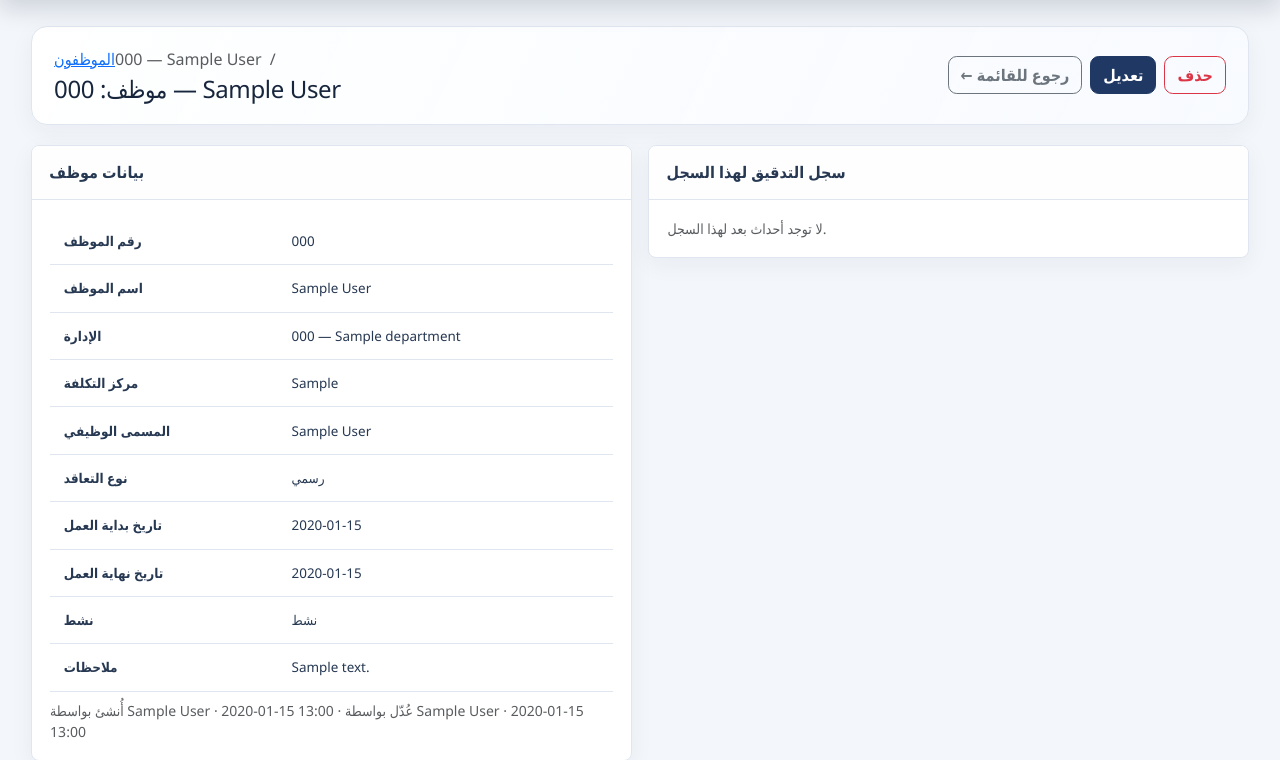
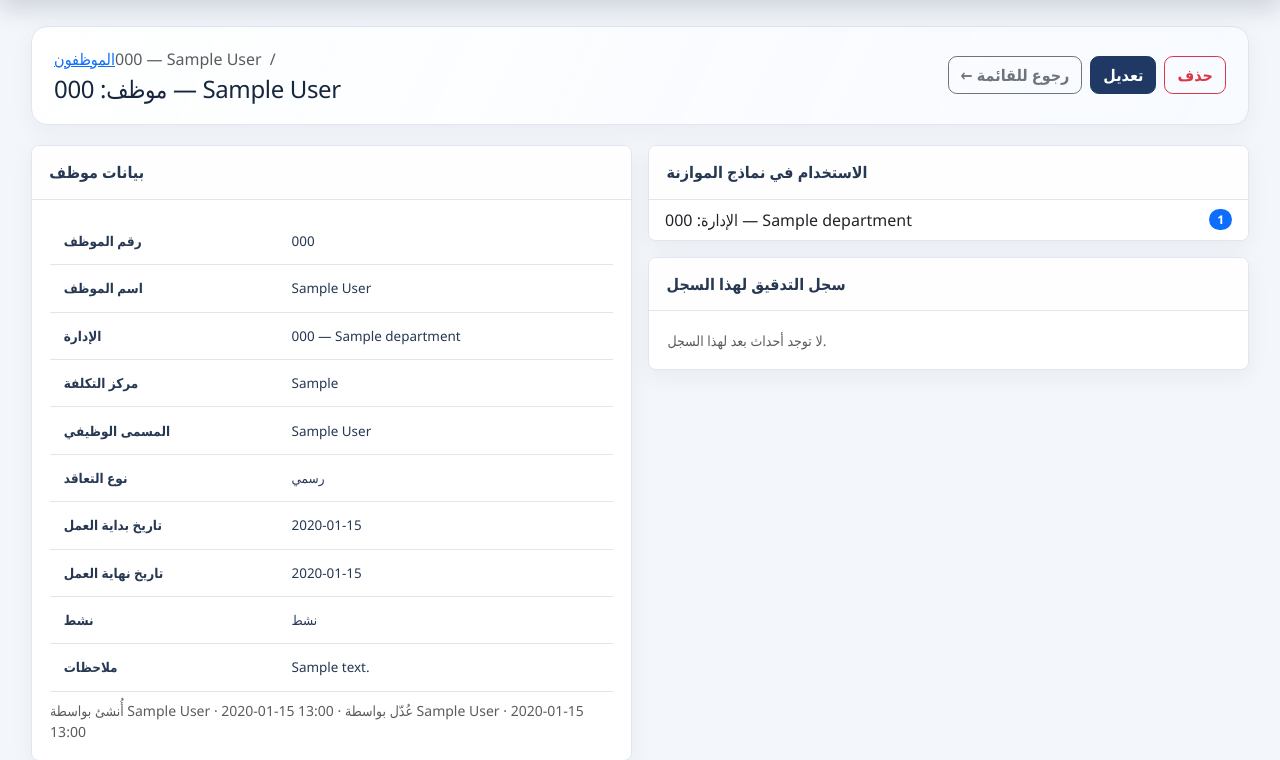
Before and after one commit to Abdulhame709/Budget-Expenditure-Control-Audit-Analytics-Dashboard, a Django app: page /reference/employees/1/ in a window 1280 px wide. Shown: the part 104-864 px from the top of the page. Run offline with Django 5.2, Linux system fonts and the light colour scheme; a user stored in the database is signed in; tables that the repository leaves empty hold one stand-in row (values such as "Sample post"); data that the repository does not hold is empty; some libraries are stand-ins or nearby versions.

Commit message:
Link budget sections to reference modules

```diff
--- a/system/apps/budget/forms.py
+++ b/system/apps/budget/forms.py
@@ -55,19 +55,38 @@ class BudgetPlanForm(forms.ModelForm):
 class BudgetPlanSectionForm(forms.ModelForm):
     class Meta:
         model = BudgetPlanSection
-        fields = ["name", "description", "position", "default_main_account"]
+        fields = ["department", "name", "description", "position", "default_main_account"]
         widgets = {
+            "department": forms.Select(attrs={"class": "form-select"}),
             "name": forms.TextInput(attrs={"class": "form-control"}),
             "description": forms.Textarea(attrs={"class": "form-control", "rows": 2}),
             "position": forms.NumberInput(attrs={"class": "form-control", "min": 1}),
             "default_main_account": forms.Select(attrs={"class": "form-select"}),
         }
 
-    def __init__(self, *args, **kwargs):
+    def __init__(self, *args, plan=None, **kwargs):
+        self.plan = plan or getattr(kwargs.get("instance"), "plan", None)
         super().__init__(*args, **kwargs)
+        if self.plan:
+            self.instance.plan = self.plan
+        self.fields["department"].queryset = Department.objects.filter(
+            is_active=True,
+        ).select_related("parent").order_by("code")
+        self.fields["department"].required = True
+        self.fields["department"].empty_label = "— اختر من الهيكل التنظيمي —"
+        self.fields["name"].required = False
+        self.fields["name"].help_text = "اختياري؛ عند تركه فارغًا يُستخدم اسم الإدارة/القسم التنظيمي."
         self.fields["default_main_account"].queryset = Account.objects.operational().filter(
             account_type="expense",
         ).order_by("code")
+
+    def clean(self):
+        cleaned = super().clean()
+        department = cleaned.get("department")
+        if department and not (cleaned.get("name") or "").strip():
+            cleaned["name"] = department.name
+            self.instance.name = department.name
+        return cleaned
 
 
 class BudgetPlanLineForm(forms.ModelForm):
@@ -128,8 +147,18 @@ class BudgetPlanLineForm(forms.ModelForm):
         ).order_by("code")
         self.fields["main_account"].queryset = expense_accounts
         self.fields["analytical_account"].queryset = expense_accounts
-        self.fields["department"].queryset = Department.objects.filter(is_active=True).order_by("code")
-        self.fields["employee"].queryset = Employee.objects.filter(is_active=True).order_by("code")
+        departments = Department.objects.filter(is_active=True).order_by("code")
+        employees = Employee.objects.filter(is_active=True).order_by("code")
+        if self.section and self.section.department_id:
+            departments = departments.filter(pk=self.section.department_id)
+            employees = employees.filter(department_id=self.section.department_id)
+            self.fields["department"].initial = self.section.department_id
+            self.fields["department"].disabled = True
+            self.fields["department"].help_text = (
+                "موروثة تلقائيًا من قسم نموذج الموازنة المرتبط بالهيكل التنظيمي."
+            )
+        self.fields["department"].queryset = departments
+        self.fields["employee"].queryset = employees
         if self.section:
             self.fields["parent"].queryset = self.section.lines.exclude(
                 pk=getattr(self.instance, "pk", None)
--- a/system/apps/budget/services.py
+++ b/system/apps/budget/services.py
@@ -204,7 +204,9 @@ def _plan_input_lines(plan: BudgetPlan):
 def detailed_plan_output(plan: BudgetPlan) -> list[dict]:
     """المخرج التفصيلي: كل الأقسام والصفوف مع المبالغ الشهرية إن وجدت."""
     result = []
-    for section in plan.sections.prefetch_related("lines__period_amounts").all():
+    for section in plan.sections.select_related("department").prefetch_related(
+        "lines__period_amounts",
+    ).all():
         lines = []
         for line in section.lines.select_related(
             "main_account", "analytical_account", "department", "employee"
--- a/system/apps/reference/views.py
+++ b/system/apps/reference/views.py
@@ -418,6 +418,84 @@ def module_create(request, slug):
     })
 
 
+def _related_groups(slug, obj):
+    """Cross-module usage map for reference records."""
+    from apps.budget.models import Budget, BudgetLine, BudgetPlan, BudgetPlanLine, BudgetPlanSection
+    from apps.expenses.models import Expense
+    from apps.procurement.models import Procurement
+
+    groups = []
+
+    def add_group(title, items):
+        visible = [item for item in items if item.get("count", 0) or item.get("url")]
+        if visible:
+            groups.append({"title": title, "items": visible})
+
+    if slug == "department":
+        linked_sections = BudgetPlanSection.objects.filter(
+            department=obj,
+        ).select_related("plan", "plan__fiscal_year").order_by("-plan__fiscal_year__year", "position")
+        section_items = [
+            {
+                "label": f"{section.plan} — {section.name}",
+                "count": section.lines.count(),
+                "count_label": "بند",
+                "url": reverse("budget:plan_detail", args=[section.plan_id]) + f"#section-{section.pk}",
+            }
+            for section in linked_sections[:20]
+        ]
+        add_group("نماذج الموازنة المرتبطة", section_items)
+        add_group("السجلات التابعة والمستخدمة", [
+            {
+                "label": "الموظفون",
+                "count": obj.employees.count(),
+                "count_label": "موظف",
+                "url": reverse("reference:employee_list") + f"?department={obj.pk}",
+            },
+            {"label": "بنود الموازنة الشهرية", "count": BudgetLine.objects.filter(department=obj).count(), "count_label": "بند"},
+            {"label": "بنود نماذج الموازنة", "count": BudgetPlanLine.objects.filter(department=obj).count(), "count_label": "بند"},
+            {"label": "المصروفات", "count": Expense.objects.filter(department=obj).count(), "count_label": "سجل"},
+            {"label": "المشتريات", "count": Procurement.objects.filter(department=obj).count(), "count_label": "سجل"},
+        ])
+    elif slug == "employee":
+        add_group("الاستخدام في نماذج الموازنة", [
+            {"label": "بنود نماذج الموازنة", "count": BudgetPlanLine.objects.filter(employee=obj).count(), "count_label": "بند"},
+            {
+                "label": f"الإدارة: {obj.department}", "count": 1, "count_label": "",
+                "url": reverse("reference:department_detail", args=[obj.department_id]),
+            },
+        ])
+    elif slug == "account":
+        add_group("الاستخدام المالي", [
+            {"label": "بنود الموازنة الشهرية", "count": BudgetLine.objects.filter(account=obj).count(), "count_label": "بند"},
+            {"label": "بنود نماذج الموازنة", "count": BudgetPlanLine.objects.filter(Q(main_account=obj) | Q(analytical_account=obj)).count(), "count_label": "بند"},
+            {"label": "المصروفات", "count": Expense.objects.filter(account=obj).count(), "count_label": "سجل"},
+            {"label": "المشتريات", "count": Procurement.objects.filter(account=obj).count(), "count_label": "سجل"},
+        ])
+    elif slug == "fiscal_year":
+        add_group("الموازنات المرتبطة", [
+            {"label": "نماذج الموازنة التشغيلية", "count": BudgetPlan.objects.filter(fiscal_year=obj).count(), "count_label": "نموذج", "url": reverse("budget:plan_list")},
+            {"label": "الموازنات الشهرية", "count": Budget.objects.filter(fiscal_year=obj).count(), "count_label": "موازنة", "url": reverse("budget:budget_list")},
+        ])
+    elif slug == "currency":
+        add_group("الاستخدام في الموازنة", [
+            {"label": "نماذج الموازنة التشغيلية", "count": BudgetPlan.objects.filter(currency=obj).count(), "count_label": "نموذج", "url": reverse("budget:plan_list")},
+        ])
+    elif slug == "expense_category":
+        add_group("الاستخدام المالي", [
+            {"label": "الحسابات", "count": obj.accounts.count(), "count_label": "حساب"},
+            {"label": "بنود الموازنة", "count": BudgetLine.objects.filter(expense_category=obj).count(), "count_label": "بند"},
+            {"label": "المصروفات", "count": Expense.objects.filter(expense_category=obj).count(), "count_label": "سجل"},
+            {"label": "المشتريات", "count": Procurement.objects.filter(expense_category=obj).count(), "count_label": "سجل"},
+        ])
+    elif slug == "supplier":
+        add_group("السجلات المرتبطة", [
+            {"label": "المصروفات", "count": Expense.objects.filter(supplier=obj).count(), "count_label": "سجل"},
+            {"label": "المشتريات", "count": Procurement.objects.filter(supplier=obj).count(), "count_label": "سجل"},
+        ])
+    return groups
+
+
 def module_detail(request, slug, pk):
     cfg = _urls_for(slug, _cfg(slug))
     obj = get_object_or_404(cfg["model"], pk=pk)
@@ -433,6 +511,7 @@ def module_detail(request, slug, pk):
         )[:10]
     return render(request, "reference/module_detail.html", {
         **cfg, "obj": obj, "field_rows": field_rows, "audit_rows": audit_rows,
+        "related_groups": _related_groups(slug, obj),
         "can_edit": has_perm(request.user, "reference.edit"),
         "can_trail": has_perm(request.user, "audittrail.view"),
         "edit_url": reverse(f"reference:{slug}_edit", args=[obj.pk]),
--- a/system/templates/budget/plan_section_form.html
+++ b/system/templates/budget/plan_section_form.html
@@ -2,8 +2,11 @@
 {% block title %}قسم نموذج الموازنة{% endblock %}
 {% block content %}
 <h1 class="h3 mb-3">{% if section %}تعديل القسم{% else %}إضافة قسم{% endif %} — {{ plan.name }}</h1>
+<div class="alert alert-info py-2">
+  اختر الإدارة أو القسم من الهيكل التنظيمي. سيتم ربط البنود والموظفين بهذا السجل تلقائيًا، وأي تعديل على اسم الجهة أو حالتها يظهر عبر جميع الوحدات المرتبطة.
+</div>
 <form method="post" class="card border-0 shadow-sm"><div class="card-body">{% csrf_token %}
-  {% for field in form %}<div class="mb-3"><label class="form-label">{{ field.label }}</label>{{ field }}{% for error in field.errors %}<div class="text-danger small">{{ error }}</div>{% endfor %}</div>{% endfor %}
+  {% for field in form %}<div class="mb-3"><label class="form-label">{{ field.label }}</label>{{ field }}{% if field.help_text %}<div class="form-text">{{ field.help_text }}</div>{% endif %}{% for error in field.errors %}<div class="text-danger small">{{ error }}</div>{% endfor %}</div>{% endfor %}
   <button class="btn btn-primary" type="submit">حفظ</button> <a class="btn btn-outline-secondary" href="{% url 'budget:plan_detail' plan.pk %}">إلغاء</a>
 </div></form>
 {% endblock %}
--- a/system/templates/reference/module_detail.html
+++ b/system/templates/reference/module_detail.html
@@ -44,6 +44,22 @@
   </div>
 
   <div class="col-lg-6">
+    {% for group in related_groups %}
+    <div class="card border-0 shadow-sm mb-3">
+      <div class="card-header bg-white fw-bold">{{ group.title }}</div>
+      <div class="list-group list-group-flush">
+        {% for item in group.items %}
+        {% if item.url %}<a class="list-group-item list-group-item-action d-flex justify-content-between align-items-center" href="{{ item.url }}">
+        {% else %}<div class="list-group-item d-flex justify-content-between align-items-center">
+        {% endif %}
+          <span>{{ item.label }}</span>
+          <span class="badge text-bg-primary rounded-pill">{{ item.count }}{% if item.count_label %} {{ item.count_label }}{% endif %}</span>
+        {% if item.url %}</a>{% else %}</div>{% endif %}
+        {% endfor %}
+      </div>
+    </div>
+    {% endfor %}
+
     {% if name == "period" and can_edit %}
     <div class="card border-0 shadow-sm mb-3">
       <div class="card-header bg-white fw-bold">حالة الفترة (مفتوحة / مغلقة)</div>
```
Also changed, not shown: SYSTEM_MODULE_RELATIONSHIP_MAP_AR.md (added, +48 -0 lines), system/apps/budget/models.py (+26 -3 lines), system/apps/budget/test_plans.py (+54 -2 lines), system/apps/budget/views.py (+10 -17 lines), system/templates/budget/plan_detail.html (+8 -2 lines), system/apps/budget/migrations/0006_budgetplansection_department_and_more.py (added).
